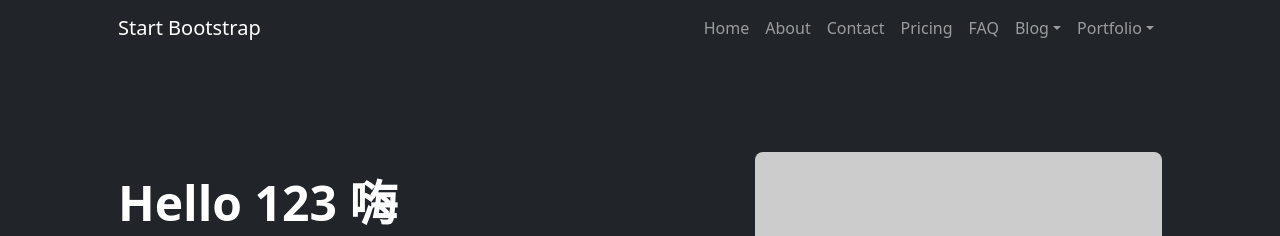
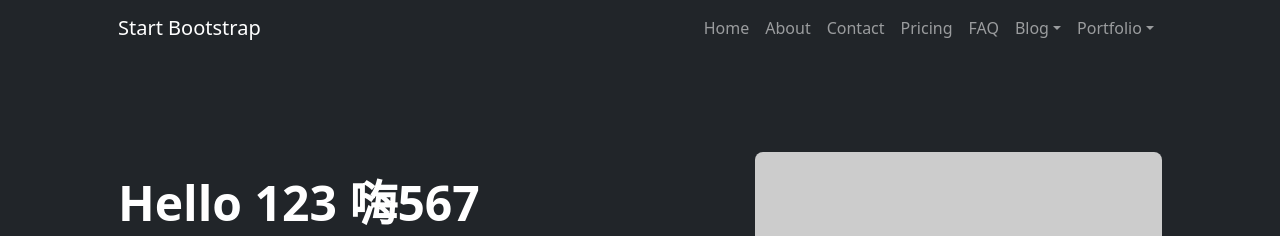
Before and after one commit to Brian8863/my-website, a plain HTML site: page index.html in a window 1280 px wide. Shown: the top 236 px of the page. Drawn offline with nearby package versions, Linux system fonts and the light colour scheme; placeholder pictures from the web are drawn by us; files whose address does not match are found by name.

Commit message:
add title

```diff
--- a/index.html
+++ b/index.html
@@ -51,7 +51,7 @@
                     <div class="row gx-5 align-items-center justify-content-center">
                         <div class="col-lg-8 col-xl-7 col-xxl-6">
                             <div class="my-5 text-center text-xl-start">
-                                <h1 class="display-5 fw-bolder text-white mb-2">Hello 123 嗨</h1>
+                                <h1 class="display-5 fw-bolder text-white mb-2">Hello 123 嗨567</h1>
                                 <p class="lead fw-normal text-white-50 mb-4">Quickly design and customize responsive mobile-first sites with Bootstrap, the world’s most popular front-end open source toolkit!</p>
                                 <div class="d-grid gap-3 d-sm-flex justify-content-sm-center justify-content-xl-start">
                                     <a class="btn btn-primary btn-lg px-4 me-sm-3" href="#features">Get Started</a>
```
